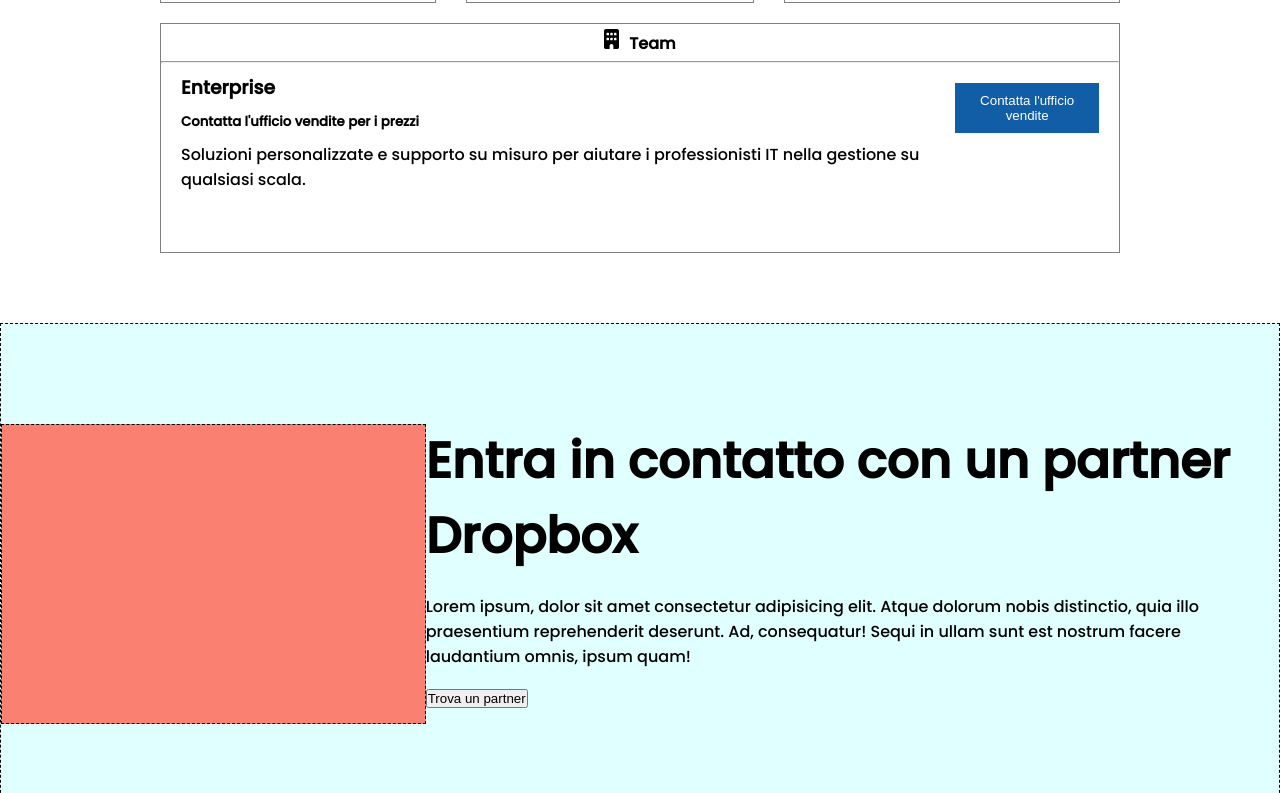
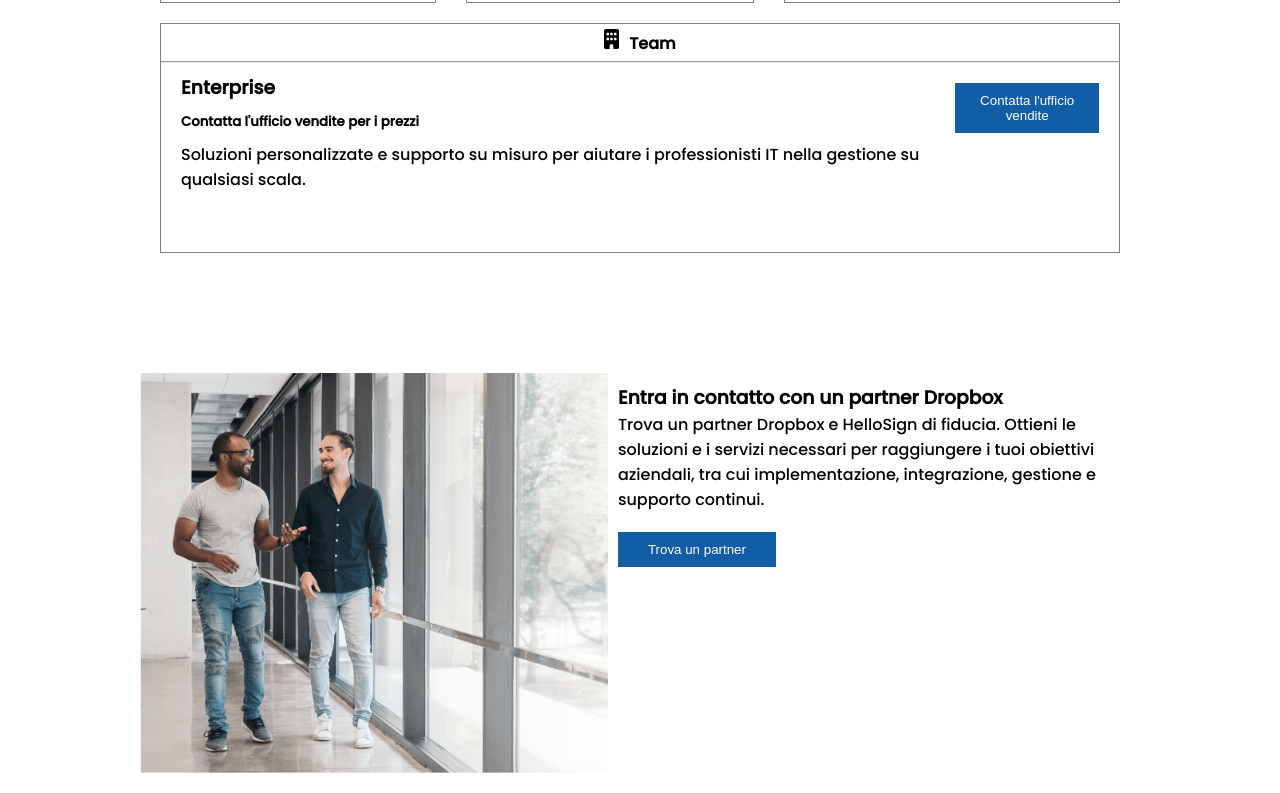
Before and after one commit to Debby95/htmlcss-dropbox, a plain HTML site: page index.html in a window 1280 px wide. Shown: the part 2007-2800 px from the top of the page. Drawn offline with Linux system fonts and the light colour scheme.

Commit message:
Aggiunge section partner dropbox

```diff
--- a/index.html
+++ b/index.html
@@ -225,11 +225,11 @@
             <div>
                 <div class="row2">
                     <div class="partner-img">
-
+                        <img class="partner-img" src="img/partner.png" alt="">
                     </div>
                     <div class="col-partner-text">
-                        <h2>Entra in contatto con un partner Dropbox</h2>
-                        <p>Lorem ipsum, dolor sit amet consectetur adipisicing elit. Atque dolorum nobis distinctio, quia illo praesentium reprehenderit deserunt. Ad, consequatur! Sequi in ullam sunt est nostrum facere laudantium omnis, ipsum quam!</p>
+                        <h3>Entra in contatto con un partner Dropbox</h2>
+                        <p>Trova un partner Dropbox e HelloSign di fiducia. Ottieni le soluzioni e i servizi necessari per raggiungere i tuoi obiettivi aziendali, tra cui implementazione, integrazione, gestione e supporto continui.</p>
                         <button class="button-partner-research">Trova un partner</button>
                     </div>
                 </div>
--- a/styles.css
+++ b/styles.css
@@ -43,11 +43,14 @@
     border: none;
 }
 
-.button-start {
-    padding: 5px 20px;
+button {
     background-color: rgb(17, 94, 167);
     color: white;
     border: none;
+}
+
+.button-start {
+    padding: 5px 20px;
 }
 
 .bg-lightblue {
@@ -70,7 +73,8 @@
 
 .row2 {
     flex-direction: row;
-    display: flex
+    display: flex;
+    gap: 10px;
 }
 
 .col-text {
@@ -181,10 +185,7 @@
 }
 
 .button-cards {
-    background-color: rgb(17, 94, 167);
-    color: white;
     padding: 10px;
-    border: none;
     margin-top: 20px;
     margin-bottom: 20px;
 }
@@ -215,27 +216,26 @@
 }
 
 .button-last-cards {
-    background-color: rgb(17, 94, 167);
-    color: white;
     padding: 10px;
-    border: none;
     margin-top: 20px;
     margin-bottom: 20px;
 }
 
 .bg-partner-dropbox {
+    width: 1200px;
+    margin: 0 auto;
     height: 500px;
-    background-color: lightcyan;
-    border: 1px dashed #000000;
-    padding-top: 100px;
+    padding-top: 50px;
     margin-top: 100px;
 }
 
 .partner-img {
-    background-color: salmon;
-    border: 1px dashed #000000;
-    width: 70%;
-    height: 300px;
+    height: 400px;
+    margin-left: 50px;
+}
+
+.col-partner-text {
+    margin-right: 100px;
 }
 
 h2 {
@@ -244,6 +244,7 @@
 
 .button-partner-research {
     margin-top: 20px;
+    padding: 10px 30px;
 }
 
 .card2 {
```
Also changed, not shown: img/partner.png (added).
